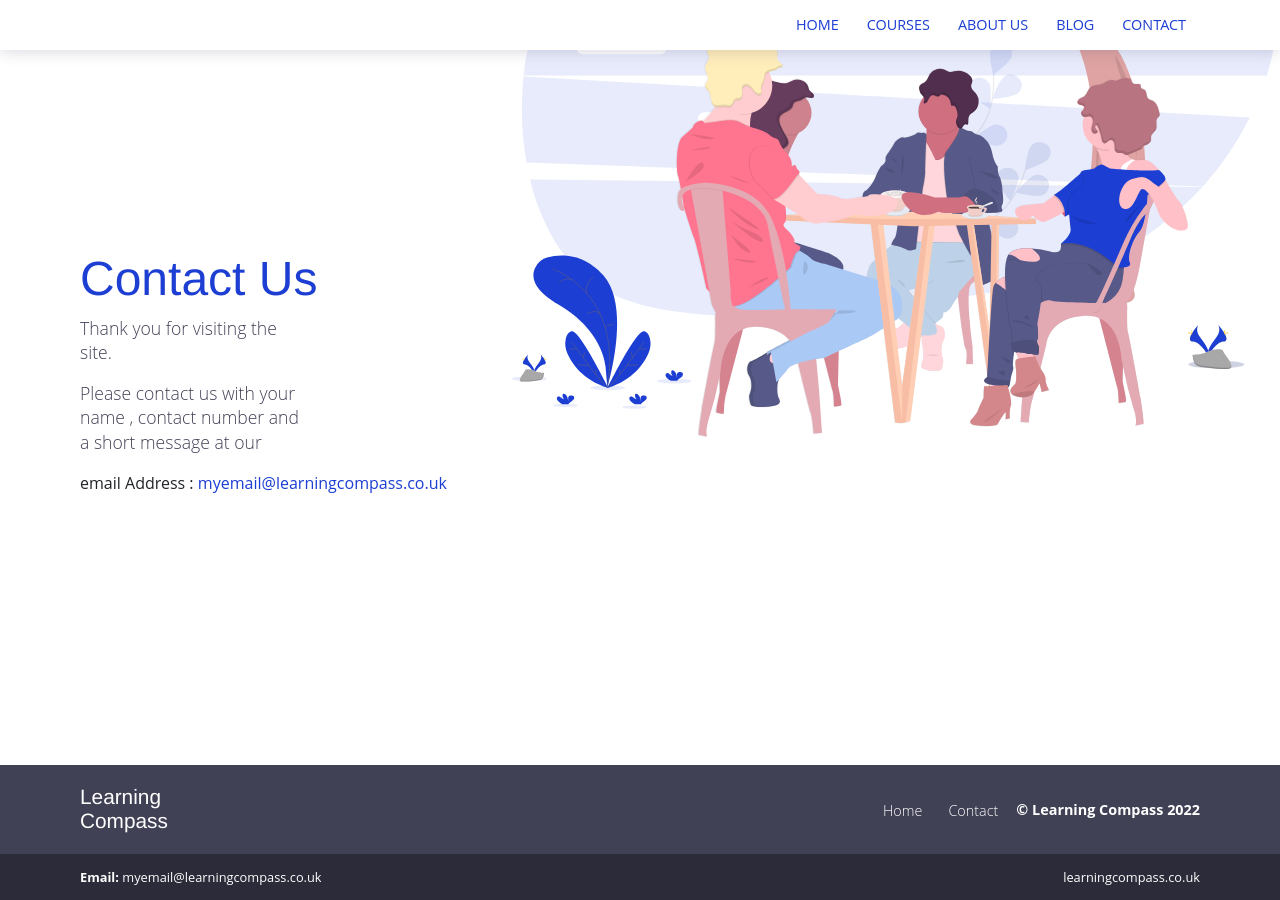
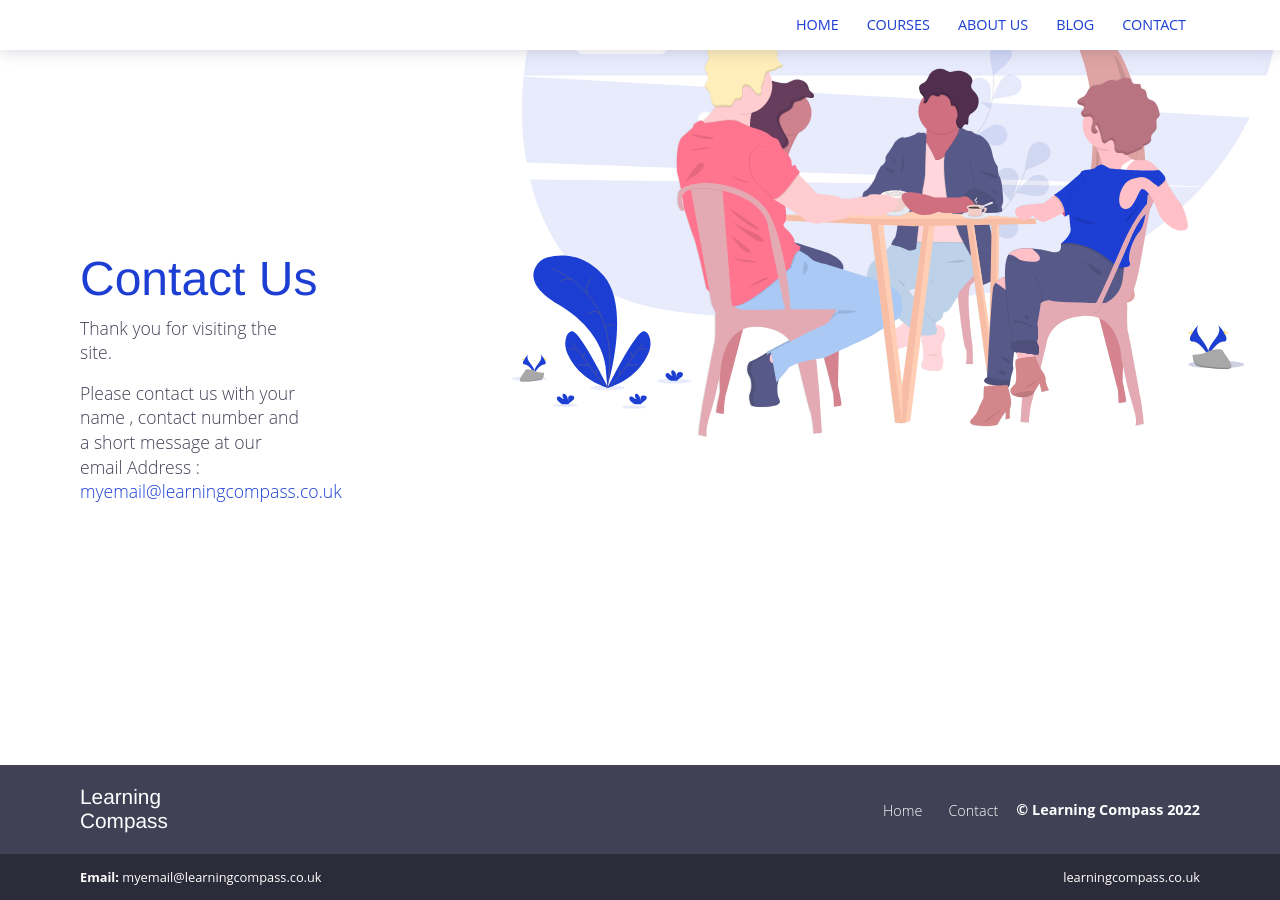
Before and after one commit to learningcompass007/learningcompass007.github.io, a Jekyll site: the page built from contact.html, in a window 1280 px wide. Built offline with Jekyll 4.4.1, drawn with Linux system fonts in a browser that asks for light colours.

```diff
--- a/contact.html
+++ b/contact.html
@@ -14,12 +14,10 @@
         </p>
         <p>
         Please contact us with your name , contact number
-        and a short message at our
-        <div class="call-email">email Address :
+        and a short message at our email Address :
             <a href="mailto:{{ site.data.contact.email }}">
               {{ site.data.contact.email }}
             </a>
-        </div>
        </p>
       </div>
     </div>
```
